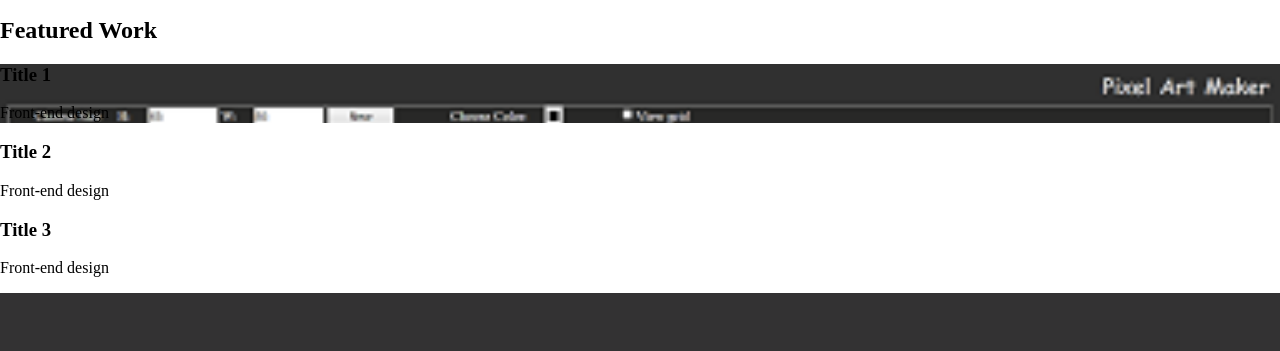
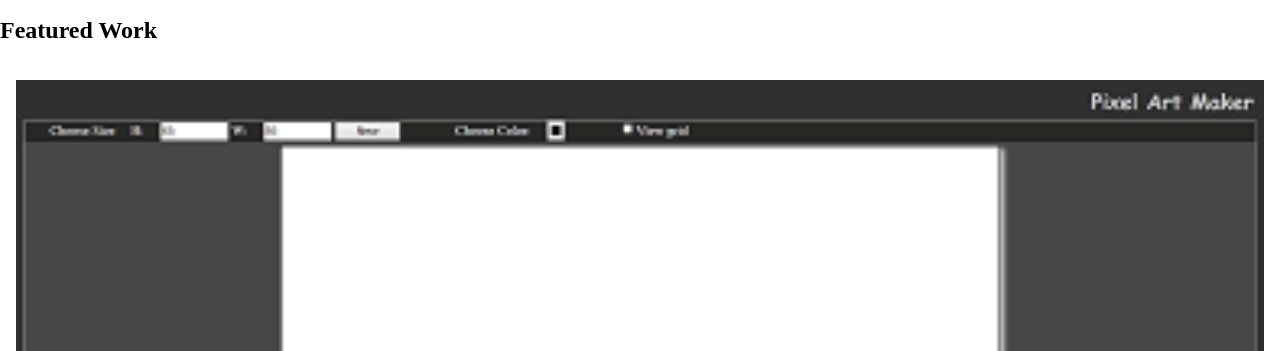
Before and after one commit to djackcu/portfolio, a plain HTML site: page index.html in a window 1280 px wide. Shown: the part 289-640 px from the top of the page. Drawn offline with Linux system fonts and the light colour scheme.

Commit message:
Working in portfolio work 2
starting with hero

```diff
--- a/asset/css/main.css
+++ b/asset/css/main.css
@@ -1,15 +1,51 @@
+.hero{
+	background: url(../img/hero-background.jpg);
+	background-repeat: no-repeat;
+	background-size: cover;
+}
+
+
+.portfolio {
+	margin:2rem auto;
+}
+
+.container__flex{
+	display: flex;
+	flex-wrap: wrap;
+}
+
+.title__flex {
+    flex: 100%;
+}
+
+.portfolio__work {
+    padding: 1rem;
+    width: 100%;
+    height: calc(24rem - 2rem);
+    background-size: cover;
+    background-repeat: no-repeat;
+    color: white;
+    text-align: center;
+    display: flex;
+    flex-direction: column;
+    justify-content: center;
+    margin: 1rem 1rem;
+}
+.portfolio__work:last-child {
+	margin-bottom:0;
+}
+.portfolio__title {
+	margin-bottom: .5rem;
+}
+
 #work1 {
     background-image: url(../img/pixel_project.png);
-    background-size: cover;
-    background-repeat: no-repeat;
 }
 
-/*#work2,
+#work2,
 #work3 {
-    background-image: url(../img/display.svg);
-    background-size: cover;
-    background-repeat: no-repeat;
-}*/
+    background-color: lightgrey;
+}
 
 .contact {
     background: #333233;
--- a/index.html
+++ b/index.html
@@ -22,7 +22,7 @@
         </header>
         <div class="hero">
             <h1 class="hero__headline">
-            	Hi,Dieter Jackson <br>
+            	Hi,I'm Dieter Jackson <br>
 				Ninja Developer
 			</h1>
             <p class="hero__description">Lorem ipsum dolor sit amet, consectetur adipisicing elit. Quae repellat dolores odio debitis. Sit, aspernatur, totam. Aspernatur deleniti, eligendi illo.</p>
@@ -33,15 +33,15 @@
     	<div class="container__flex">
     		<h2 class="title__flex">Featured Work</h2>
     		<div class="portfolio__work" id="work1">
-    			<h3 class="portfolio__title">Title 1</h3>
+    			<h3 class="portfolio__title">Work Title 1</h3>
     			<p class="portfolio__description">Front-end design</p>
     		</div>
     		<div class="portfolio__work" id="work2">
-    			<h3 class="portfolio__title">Title 2</h3>
+    			<h3 class="portfolio__title">Work Title 2</h3>
     			<p class="portfolio__description">Front-end design</p>
     		</div>
     		<div class="portfolio__work" id="work3">
-    			<h3 class="portfolio__title">Title 3</h3>
+    			<h3 class="portfolio__title">Work Title 3</h3>
     			<p class="portfolio__description">Front-end design</p>
     		</div>
     	</div>
```
